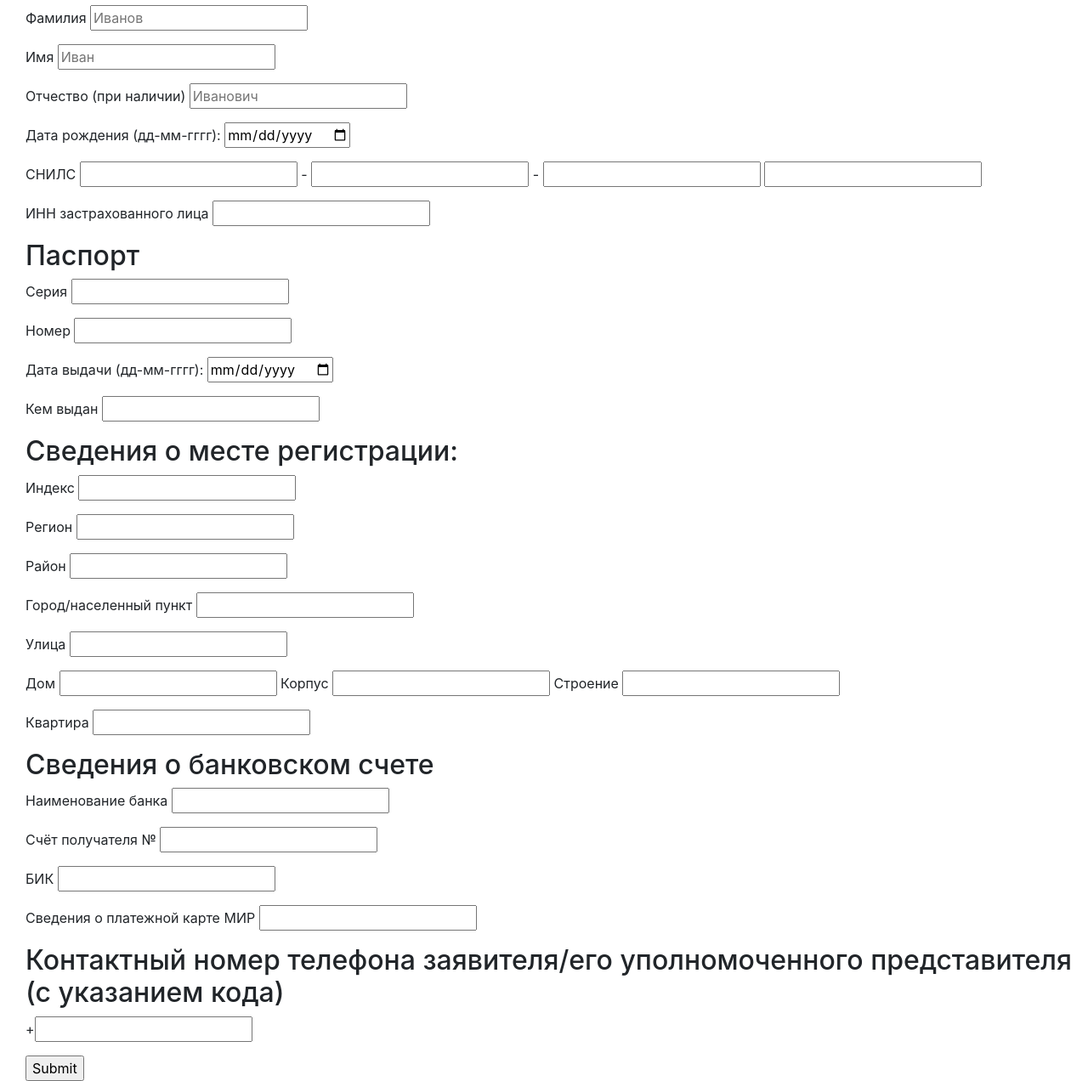
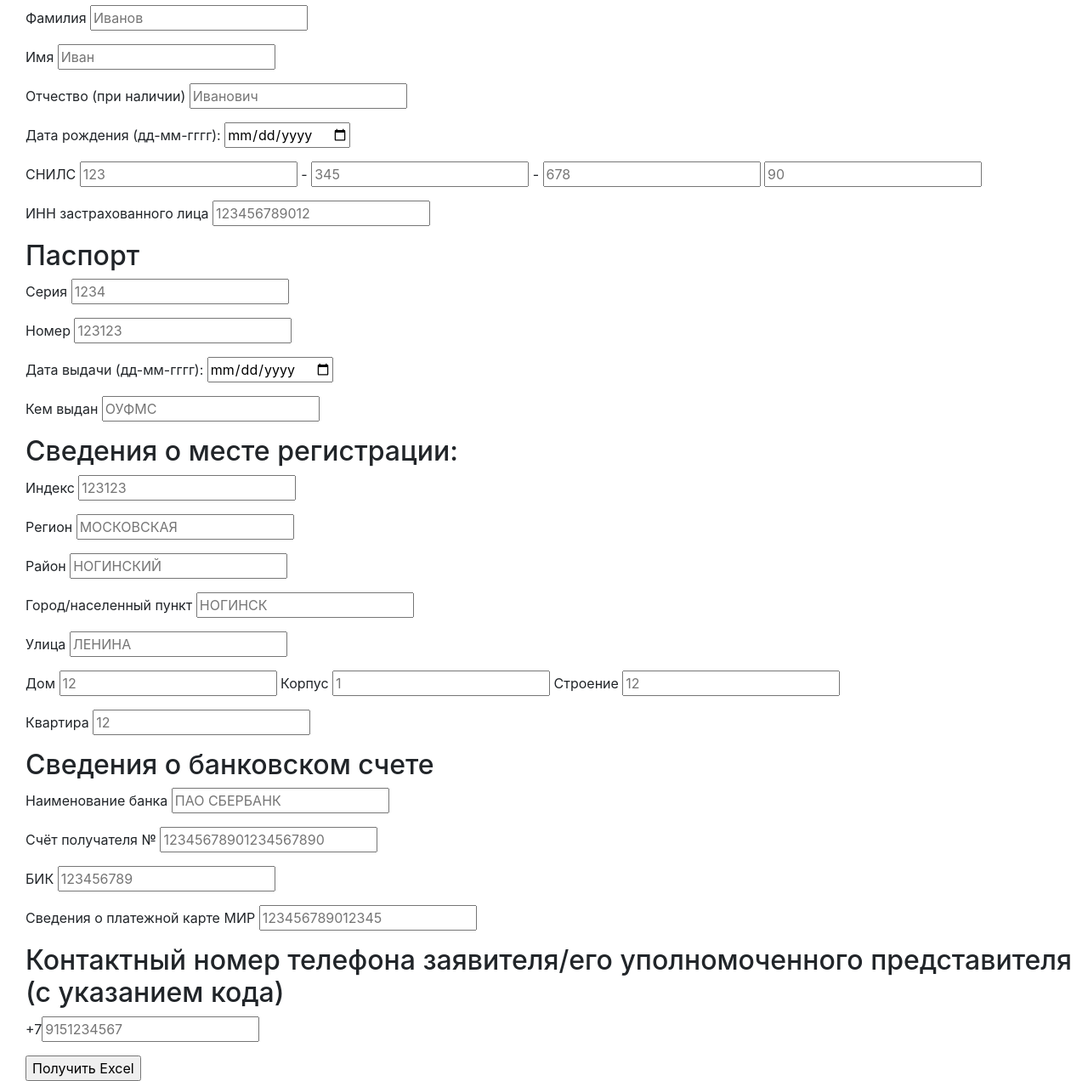
Before and after one commit to makarbass/fss_application, a Flask app: page / in a window 1280 px wide. Shown: the part 265-1537 px from the top of the page at 85% size. Run offline with Flask 2, Linux system fonts and the light colour scheme; parts of the project's set-up code (start-up, migrations or seed data) failed here and were passed over; some libraries are stand-ins or nearby versions.

Commit message:
Update index.html

```diff
--- a/templates/index.html
+++ b/templates/index.html
@@ -9,7 +9,7 @@
 <body style="margin-left:30px;">
 <h2>Введите данные заявителя/его уполномоченного представителя</h2>
 <p><b>от кого</b></p>
-<form action="/postData/" method="POST" >
+<form action="/postData/" method="POST">
   <p>Фамилия <input type="text" name="surname1" maxlength="22" placeholder="Иванова"> </p>
   <p>Имя <input type="text" name="name1" maxlength="22" placeholder="Ивана"> </p>
   <p>Отчество (при наличии) <input type="text" name="second_name1" maxlength="22" placeholder="Ивановича"></p>
@@ -20,32 +20,32 @@
   <p>Отчество (при наличии) <input type="text" name="second_name2" maxlength="24" placeholder="Иванович"></p>
 
   <p>Дата рождения (дд-мм-гггг): <input type="date" name="birth"></p>
-  <p>СНИЛС <input type="text" pattern="\d*" name="snils1" maxlength="3" > -
-    <input type="text" pattern="\d*" name="snils2" min="0" maxlength="3"> -
-    <input type="text" pattern="\d*" name="snils3" min="0" maxlength="3">
-    <input type="text" pattern="\d*" name="snils4" min="0" maxlength="2"></p>
-  <p>ИНН застрахованного лица <input type="text" pattern="\d*"  name="inn"  maxlength="12"></p>
+  <p>СНИЛС <input type="text" pattern="\d*" name="snils1" maxlength="3" placeholder="123"> -
+    <input type="text" pattern="\d*" name="snils2" min="0" maxlength="3" placeholder="345"> -
+    <input type="text" pattern="\d*" name="snils3" min="0" maxlength="3" placeholder="678">
+    <input type="text" pattern="\d*" name="snils4" min="0" maxlength="2" placeholder="90"></p>
+  <p>ИНН застрахованного лица <input type="text" pattern="\d*"  name="inn"  maxlength="12" placeholder="123456789012"> </p>
   <h2>Паспорт</h2>
-  <p>Серия <input type="text" pattern="\d*"  name="seria" maxlength="4"></p>
-  <p>Номер <input type="text" pattern="\d*"  name="number" maxlength="6"></p>
+  <p>Серия <input type="text" pattern="\d*"  name="seria" maxlength="4"  placeholder="1234"></p>
+  <p>Номер <input type="text" pattern="\d*"  name="number" maxlength="6"  placeholder="123123"></p>
   <p>Дата выдачи (дд-мм-гггг): <input type="date" name="pdate"></p>
-  <p>Кем выдан <input type="text" name="passportwho" maxlength="73"></p>
+  <p>Кем выдан <input type="text" name="passportwho" maxlength="73"  placeholder="ОУФМС"></p>
   <h2>Сведения о месте регистрации:</h2>
-  <p>Индекс <input type="text" pattern="\d*"  name="index" maxlength="6"></p>
-  <p>Регион <input type="text" name="region" maxlength="24"></p>
-  <p>Район <input type="text" name="rayon" maxlength="24"></p>
-  <p>Город/населенный пункт <input type="text" name="city" maxlength="24"></p>
-  <p>Улица <input type="text" name="street" maxlength="24"></p>
-  <p>Дом <input type="text" name="dom" maxlength="7"> Корпус <input type="text" name="corp" maxlength="3"> Строение <input type="text" name="stroenie" maxlength="3"></p>
-  <p>Квартира <input type="text" name="kvartira" maxlength="5">
+  <p>Индекс <input type="text" pattern="\d*"  name="index" maxlength="6"  placeholder="123123"></p>
+  <p>Регион <input type="text" name="region" maxlength="24"  placeholder="МОСКОВСКАЯ"></p>
+  <p>Район <input type="text" name="rayon" maxlength="24"  placeholder="НОГИНСКИЙ"></p>
+  <p>Город/населенный пункт <input type="text" name="city" maxlength="24"  placeholder="НОГИНСК"></p>
+  <p>Улица <input type="text" name="street" maxlength="24"  placeholder="ЛЕНИНА"></p>
+  <p>Дом <input type="text" name="dom" maxlength="7"  placeholder="12"> Корпус <input type="text" name="corp" maxlength="3"  placeholder="1"> Строение <input type="text" name="stroenie" maxlength="3"  placeholder="12"></p>
+  <p>Квартира <input type="text" name="kvartira" maxlength="5"  placeholder="12">
   <h2>Сведения о банковском счете</h2>
-  <p>Наименование банка <input type="text" name="bankname" maxlength="73"></p>
-  <p>Счёт получателя № <input type="text" pattern="\d*" name="bs1" maxlength="20"></p>
-  <p>БИК <input type="text" pattern="\d*" name="bic" maxlength="9" ></p>
-  <p>Сведения о платежной карте МИР <input type="text" pattern="\d*" name="mir" maxlength="15" ></p>
+  <p>Наименование банка <input type="text" name="bankname" maxlength="73"  placeholder="ПАО СБЕРБАНК"></p>
+  <p>Счёт получателя № <input type="text" pattern="\d*" name="bs1" maxlength="20"  placeholder="12345678901234567890"></p>
+  <p>БИК <input type="text" pattern="\d*" name="bic" maxlength="9"  placeholder="123456789"></p>
+  <p>Сведения о платежной карте МИР <input type="text" pattern="\d*" name="mir" maxlength="15"  placeholder="123456789012345"></p>
   <h2>Контактный номер телефона заявителя/его уполномоченного представителя (с указанием кода)</h2>
-  <p>+<input type="text" pattern="\d*"  name="phone" maxlength="11" ></p>
-  <input type="submit" >
+  <p>+7<input type="text" pattern="\d*"  name="phone" maxlength="10"  placeholder="9151234567"></p>
+  <input type="submit" name="submit" value="Получить Excel">
 </form>
 </body>
 </html>
```
